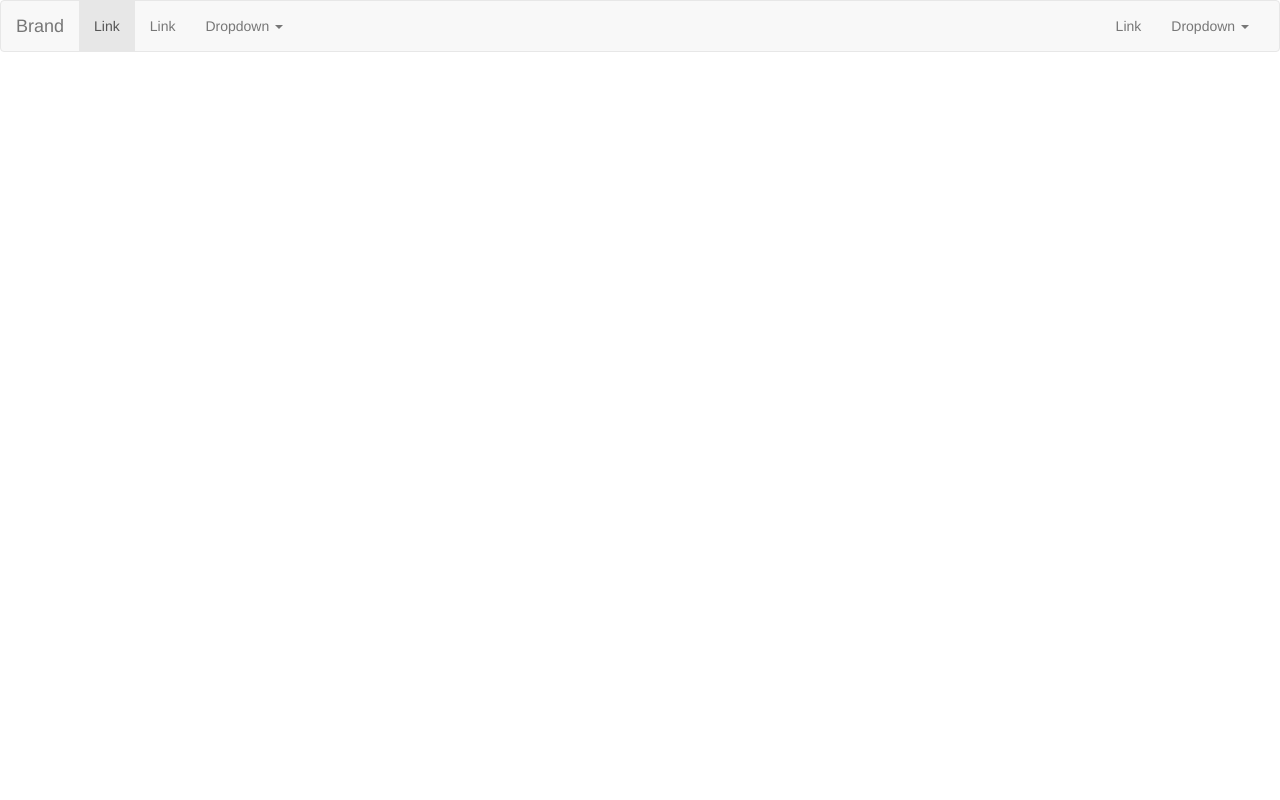
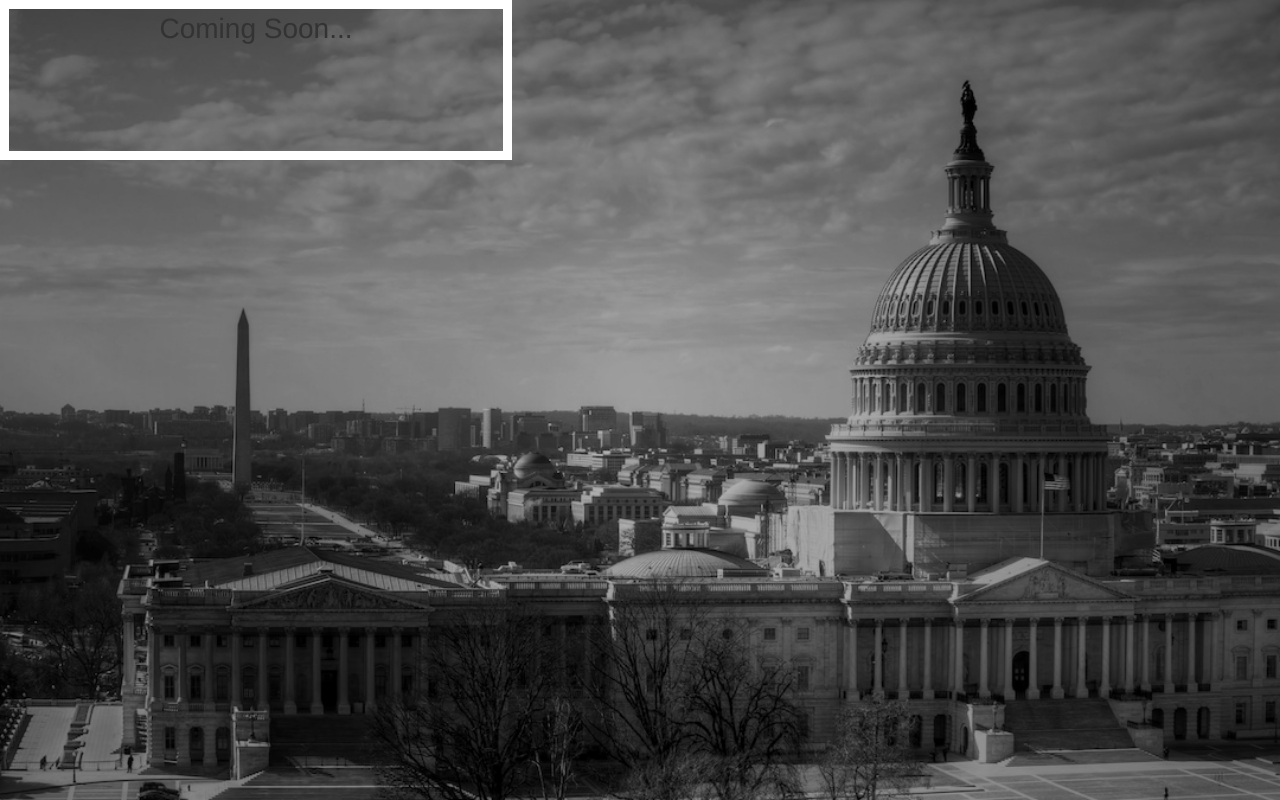
Before and after one commit to alexjbrown2/al3x, a plain HTML site: page index.html in a window 1280 px wide. Drawn offline with nearby package versions, Linux system fonts and the light colour scheme.

Commit message:
coming soon page 1

```diff
--- /dev/null
+++ b/css/index.css
@@ -0,0 +1,22 @@
+body{
+  height:100%;
+  width:100%;
+  font-size: 1em;
+}
+.headerWrap{
+  height:100vh;
+  width:100vw;
+  background: url(../images/dcpic.jpg);
+  background-position: center top;
+  background-size: cover;
+  background-repeat: no-repeat;
+}
+.headerTitle{
+  font-size: 2em;
+  width:40%;
+  height:20%;
+  border: 9px solid white;
+  display: flex;
+  justify-content: center;
+  align-content:center;
+}
--- a/index.html
+++ b/index.html
@@ -7,7 +7,7 @@
     <title>
 
     </title>
-
+    <link rel="stylesheet" href="/css/index.css" media="screen" title="no title" charset="utf-8">
     <link rel="stylesheet" href="https://maxcdn.bootstrapcdn.com/bootstrap/3.3.5/css/bootstrap.min.css">
     <link rel="stylesheet" href="https://maxcdn.bootstrapcdn.com/font-awesome/4.4.0/css/font-awesome.min.css">
 
@@ -17,53 +17,12 @@
     <![endif]-->
   </head>
   <body>
-    <nav class="navbar navbar-default">
-      <div class="container-fluid">
-        <!-- Brand and toggle get grouped for better mobile display -->
-        <div class="navbar-header">
-          <button type="button" class="navbar-toggle collapsed" data-toggle="collapse" data-target="#bs-example-navbar-collapse-1" aria-expanded="false">
-            <span class="sr-only">Toggle navigalion</span>
-            <span class="icon-bar"></span>
-            <span class="icon-bar"></span>
-            <span class="icon-bar"></span>
-          </button>
-          <a class="navbar-brand" href="#">Brand</a>
-        </div>
+    <div class="headerWrap">
+      <div class="headerTitle">
+        Coming Soon...
+      </div>
 
-        <!-- Collect the nav links, forms, and other content for toggling -->
-        <div class="collapse navbar-collapse" id="bs-example-navbar-collapse-1">
-          <ul class="nav navbar-nav">
-            <li class="active"><a href="#">Link <span class="sr-only">(current)</span></a></li>
-            <li><a href="#">Link</a></li>
-            <li class="dropdown">
-              <a href="#" class="dropdown-toggle" data-toggle="dropdown" role="button" aria-haspopup="true" aria-expanded="false">Dropdown <span class="caret"></span></a>
-              <ul class="dropdown-menu">
-                <li><a href="#">Action</a></li>
-                <li><a href="#">Another action</a></li>
-                <li><a href="#">Something else here</a></li>
-                <li role="separator" class="divider"></li>
-                <li><a href="#">Separated link</a></li>
-                <li role="separator" class="divider"></li>
-                <li><a href="#">One more separated link</a></li>
-              </ul>
-            </li>
-          </ul>
-          <ul class="nav navbar-nav navbar-right">
-            <li><a href="#">Link</a></li>
-            <li class="dropdown">
-              <a href="#" class="dropdown-toggle" data-toggle="dropdown" role="button" aria-haspopup="true" aria-expanded="false">Dropdown <span class="caret"></span></a>
-              <ul class="dropdown-menu">
-                <li><a href="#">Action</a></li>
-                <li><a href="#">Another action</a></li>
-                <li><a href="#">Something else here</a></li>
-                <li role="separator" class="divider"></li>
-                <li><a href="#">Separated link</a></li>
-              </ul>
-            </li>
-          </ul>
-        </div><!-- /.navbar-collapse -->
-      </div><!-- /.container-fluid -->
-    </nav>
+    </div>
     <script src="https://ajax.googleapis.com/ajax/libs/jquery/1.11.3/jquery.min.js"></script>
     <script src="https://maxcdn.bootstrapcdn.com/bootstrap/3.3.5/js/bootstrap.min.js"></script>
   </body>
```
Also changed, not shown: images/dcpic.jpg (added).
